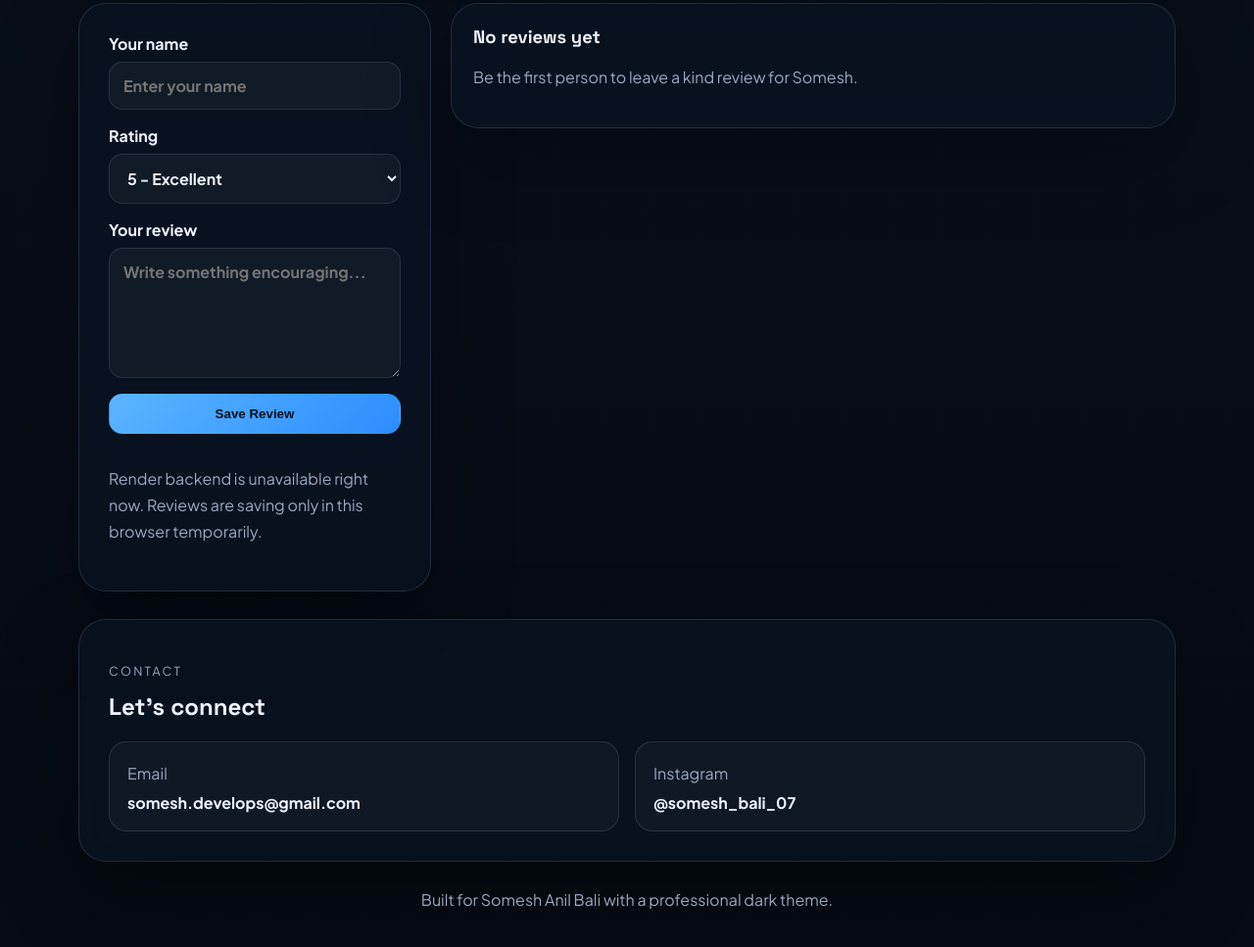
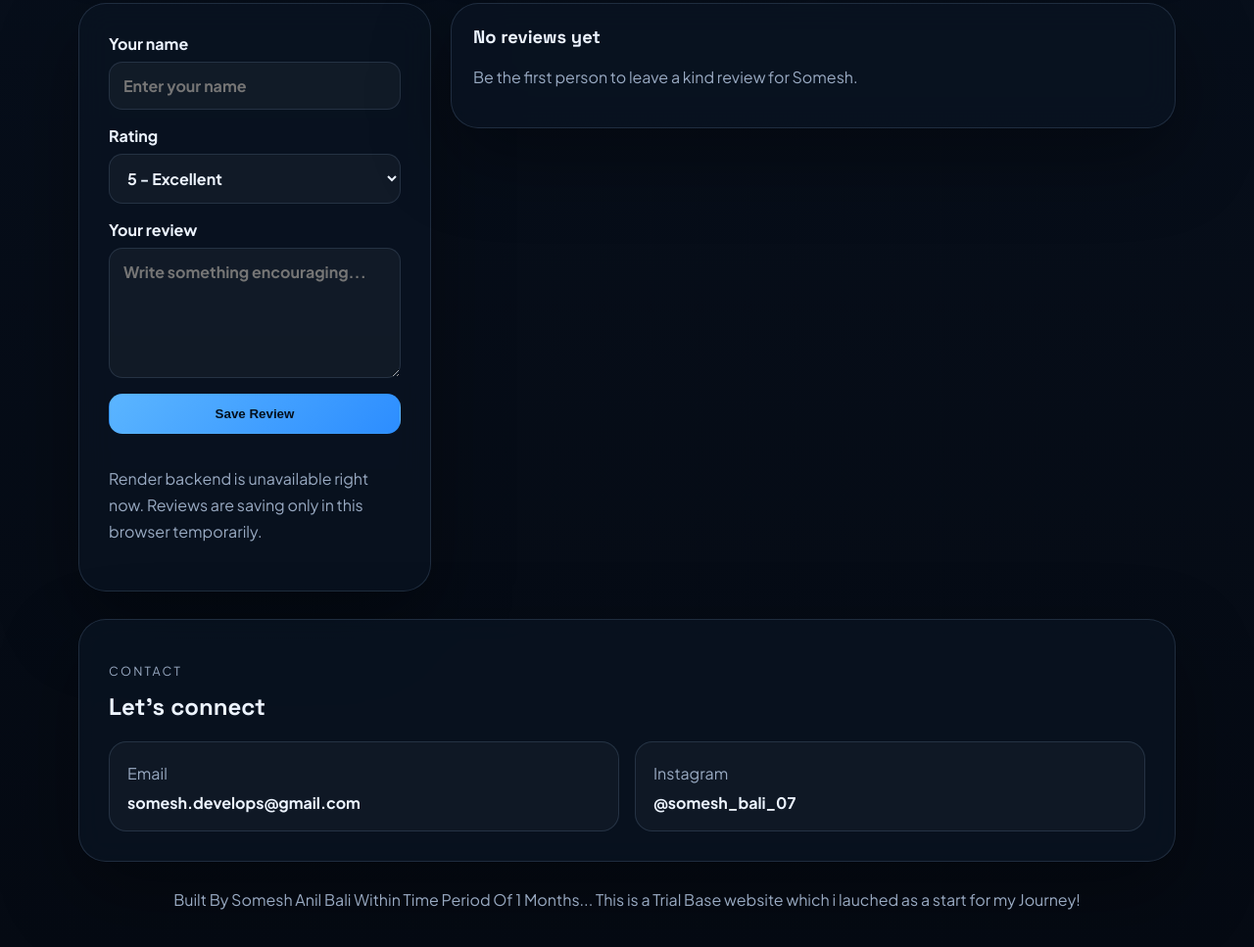
Before and after one commit to someshedu7-star/SOMESH_DEVELOPS, a website: page index.html in a window 1280 px wide. Shown: the part 2635-3602 px from the top of the page at 98% size. Drawn offline with nearby package versions, Linux system fonts and the light colour scheme; no server answers.

Commit message:
Update index.html

```diff
--- a/index.html
+++ b/index.html
@@ -201,7 +201,7 @@
   </main>
 
   <footer class="site-footer">
-    <p>Built for Somesh Anil Bali with a professional dark theme.</p>
+    <p>Built By Somesh Anil Bali Within Time Period Of 1 Months... This is a Trial Base website which i lauched as a start for my Journey!</p>
   </footer>
 
   <script src="./script.js"></script>
```
